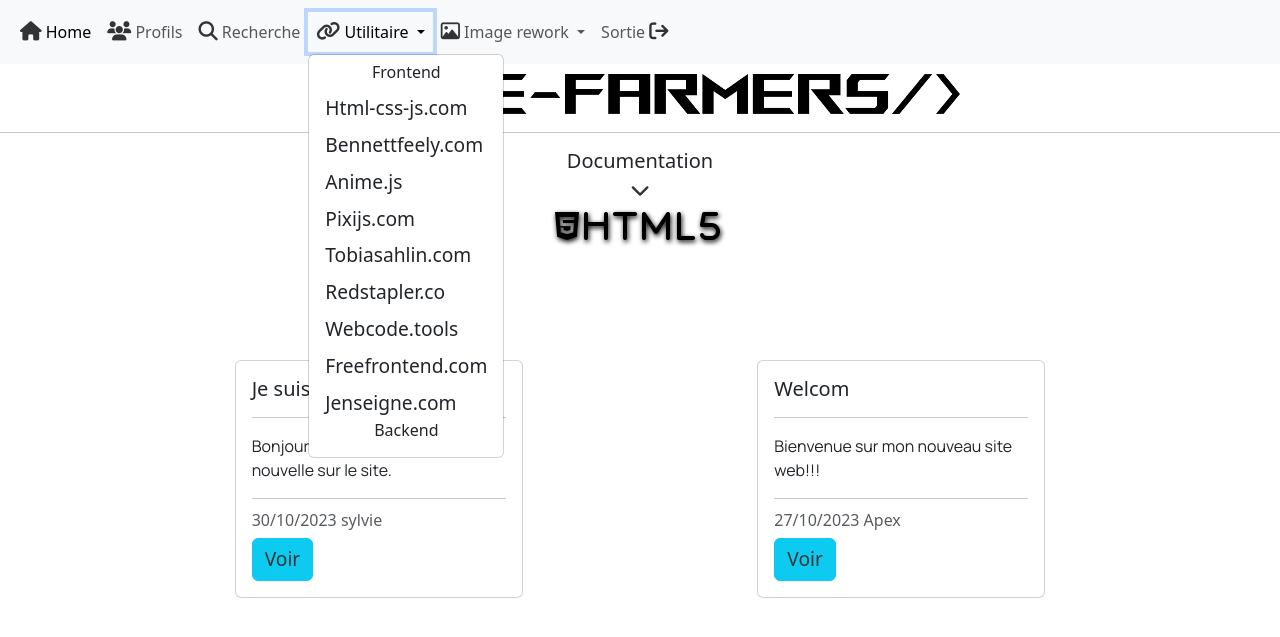
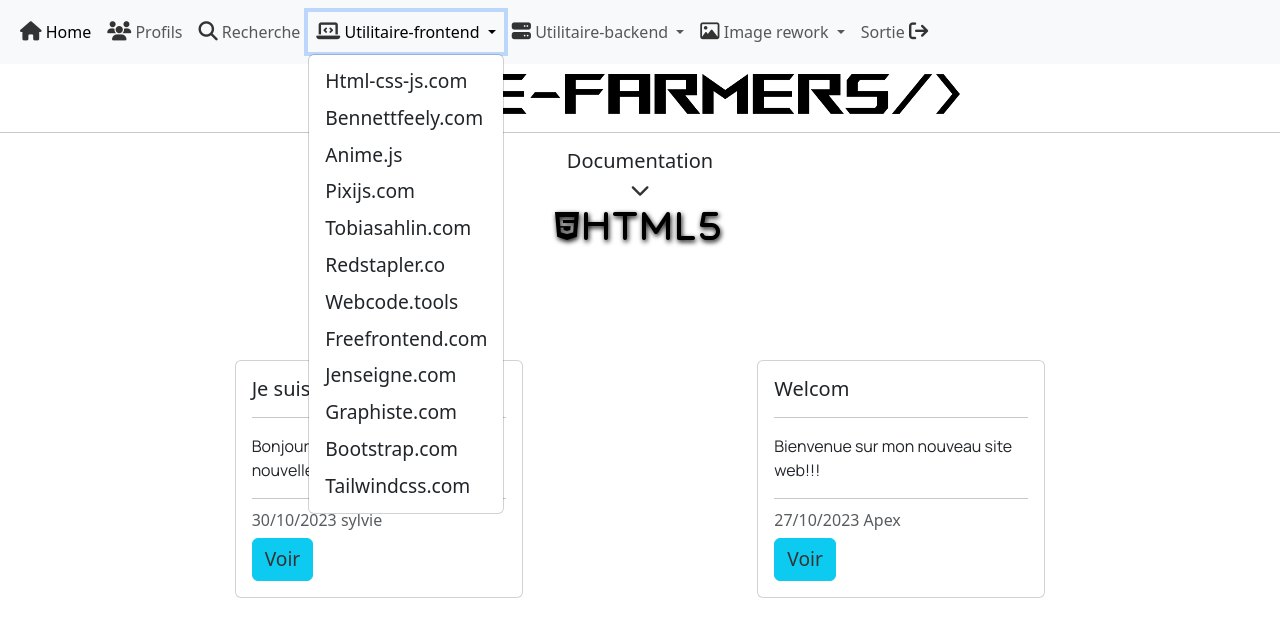
Before and after one commit to apexdevweb/code-farmers, a PHP site: page /home.php in a window 1280 px wide, after a click on "Utilitaire-frontend". Shown: the top 637 px of the page. Run offline with PHP 8.4, Linux system fonts and the light colour scheme; data comes from the database, SQL or seed files in the repository; some libraries are stand-ins or nearby versions.

Commit message:
Version 1.0

```diff
--- a/asset/style.css
+++ b/asset/style.css
@@ -15,6 +15,7 @@
 .titre_contenu a > img {
   height: 5vh;
   width: 50vw;
+  text-shadow: 1px 2px 5px #000;
 }
 .section_contain {
   display: flex;
--- a/includes/navbar.php
+++ b/includes/navbar.php
@@ -15,13 +15,10 @@
                     <a class="nav-link" href="../recherche.php"><i class="fa-solid fa-magnifying-glass"></i> Recherche</a>
                 </li>
                 <li class="nav-item dropdown">
-                    <a class="nav-link dropdown-toggle" href="#" role="button" data-bs-toggle="dropdown" aria-expanded="false"><i class="fa-solid fa-link"></i>
-                        Utilitaire
+                    <a class="nav-link dropdown-toggle" href="#" role="button" data-bs-toggle="dropdown" aria-expanded="false"><i class="fa-solid fa-laptop-code"></i>
+                        Utilitaire-frontend
                     </a>
                     <ul class="dropdown-menu">
-                        <li>
-                            <h6 style="text-align: center;">Frontend</h6>
-                        </li>
                         <li><a class="dropdown-item" href="https://html-css-js.com/html/generator/">Html-css-js.com</a></li>
                         <li><a class="dropdown-item" href="https://bennettfeely.com/clippy/">Bennettfeely.com</a></li>
                         <li><a class="dropdown-item" href="https://animejs.com/v2/documentation/#cssSelector">Anime.js</a></li>
@@ -31,9 +28,22 @@
                         <li><a class="dropdown-item" href="https://webcode.tools/css-generator/keyframe-animation">Webcode.tools</a></li>
                         <li><a class="dropdown-item" href="https://freefrontend.com/">Freefrontend.com</a></li>
                         <li><a class="dropdown-item" href="https://jenseign.com/apprendre-html-css/pratique-exemple/javascript-classlist/">Jenseigne.com</a></li>
-                        <li>
-                            <h6 style="text-align: center;">Backend</h6>
-                        </li>
+                        <li><a class="dropdown-item" href="https://graphiste.com/blog/transitions-page-css/">Graphiste.com</a></li>
+                        <li><a class="dropdown-item" href="https://getbootstrap.com/">Bootstrap.com</a></li>
+                        <li><a class="dropdown-item" href="https://tailwindcss.com/">Tailwindcss.com</a></li>
+                    </ul>
+                </li>
+                <li class="nav-item dropdown">
+                    <a class="nav-link dropdown-toggle" href="#" role="button" data-bs-toggle="dropdown" aria-expanded="false"><i class="fa-solid fa-server"></i>
+                        Utilitaire-backend
+                    </a>
+                    <ul class="dropdown-menu">
+                        <li><a class="dropdown-item" href="https://symfony.com/">Symfony.com</a></li>
+                        <li><a class="dropdown-item" href="https://laravel.com/">Laravel.com</a></li>
+                        <li><a class="dropdown-item" href="https://expressjs.com/fr/">Expressjs.com</a></li>
+                        <li><a class="dropdown-item" href="https://cakephp.org/">CakePHP.org</a></li>
+                        <li><a class="dropdown-item" href="https://www.djangoproject.com/">Djangoproject.com</a></li>
+                        <li><a class="dropdown-item" href="https://flask.palletsprojects.com/en/3.0.x/">Flask.com</a></li>
                     </ul>
                 </li>
                 <li class="nav-item dropdown">
@@ -43,6 +53,9 @@
                     <ul class="dropdown-menu">
                         <li><a class="dropdown-item" href="https://photomosh.com/">Photomosh.com</a></li>
                         <li><a class="dropdown-item" href="https://www.text-image.com/convert/">Text-Image.com</a></li>
+                        <li><a class="dropdown-item" href="https://www.remove.bg/fr">RemoveBG.fr</a></li>
+                        <li><a class="dropdown-item" href="https://imageslidermaker.com/v2">SliderMaker.com</a></li>
+                        <li><a class="dropdown-item" href="https://www.unscreen.com/upload">Unscreen.com</a></li>
                     </ul>
                 </li>
 
```
